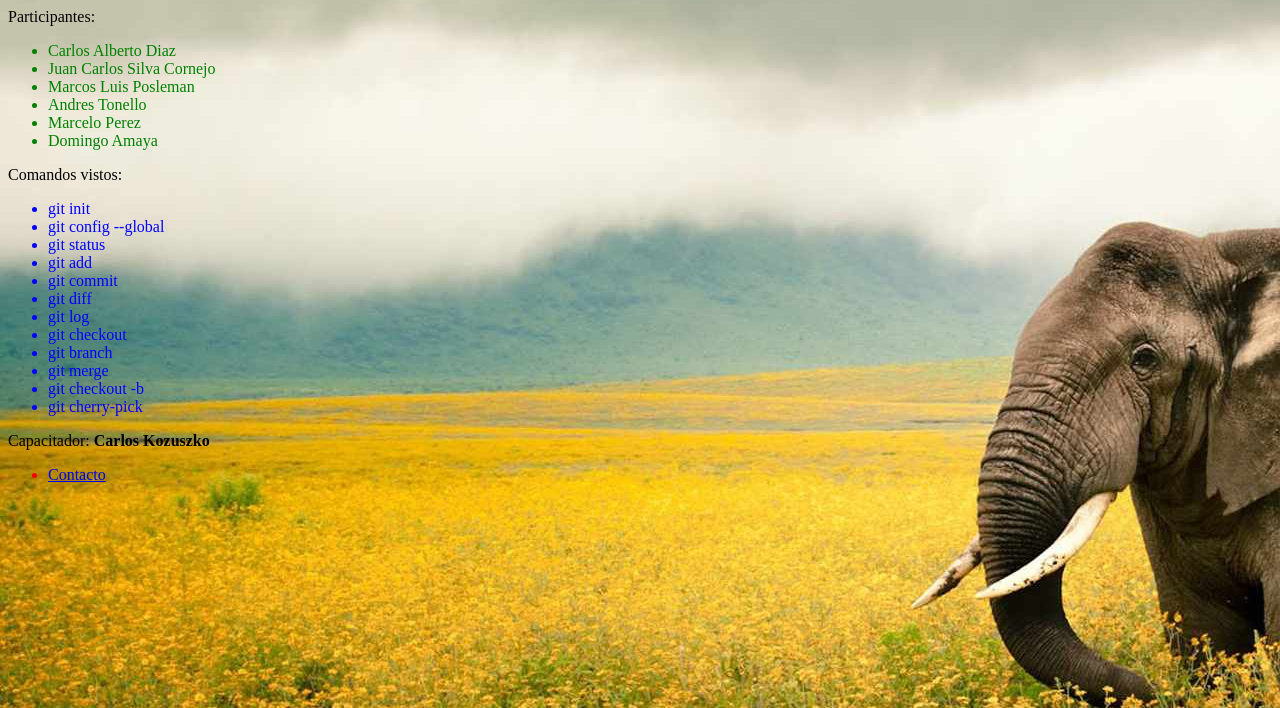
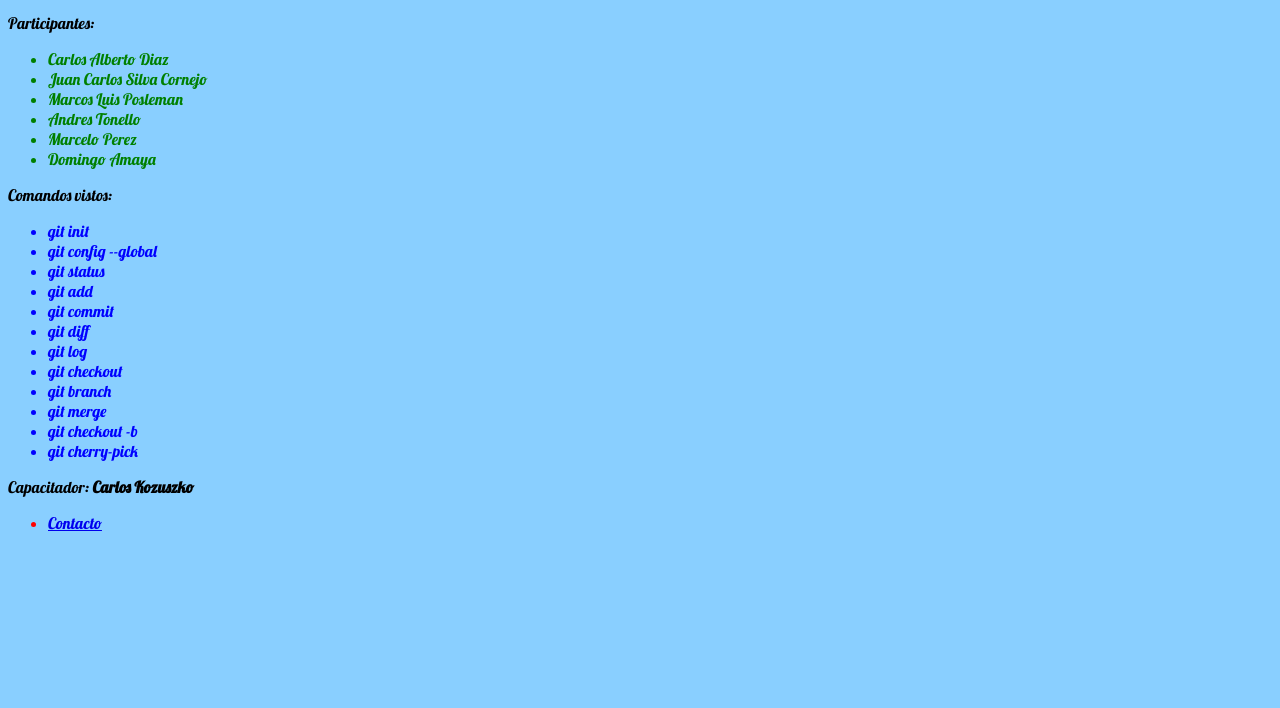
Before and after one commit to ckozus/training-git-june, a plain HTML site: page index.html in a window 1280 px wide. Shown: the part 92-800 px from the top of the page. Drawn offline with Linux system fonts and the light colour scheme.

Commit message:
Cambiamos el background y las fuentes css.

```diff
--- a/estilos.css
+++ b/estilos.css
@@ -1,6 +1,9 @@
 body {
-  background: grey;
-  background-image: url("elefante.jpg");
+  /*background: grey;
+  background-image: url("elefante.jpg");*/
+  background-color: #89CFFF;
+  text-align: justify;
+  font-family: "Lobster", "Times", serif;
 }
 
 h1 {
--- a/index.html
+++ b/index.html
@@ -2,6 +2,7 @@
 <head>
   <title>Curso Introducción a Git y Github.com</title>
   <link rel="stylesheet" type="text/css" href="estilos.css">
+  <link rel="stylesheet" type="text/css" href="http://fonts.googleapis.com/css?family=Lobster">
 </head>
 <body>
 
```
